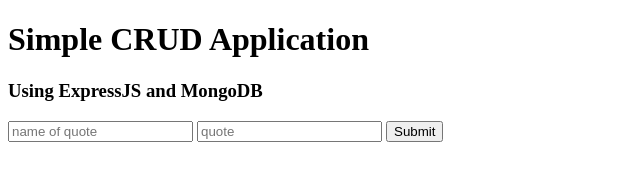
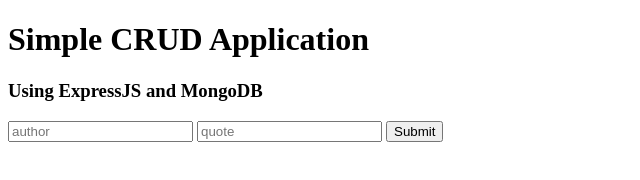
Before and after one commit to islamhaqq/Simple-CRUD-App, a website: page index.html in a window 1280 px wide. Shown: the full height of the page, 0-640 px from the left. Drawn offline with Linux system fonts and the light colour scheme.

Commit message:
rename form input to author

```diff
--- a/index.html
+++ b/index.html
@@ -12,7 +12,7 @@
 
     <!-- Submit POST request via form -->
     <form action="/quotes" method="POST">
-        <input type="text" placeholder="name of quote" name="name">
+        <input type="text" placeholder="author" name="author">
         <input type="text" placeholder="quote" name="quote">
         <button type="submit">Submit</button>
     </form>
```
